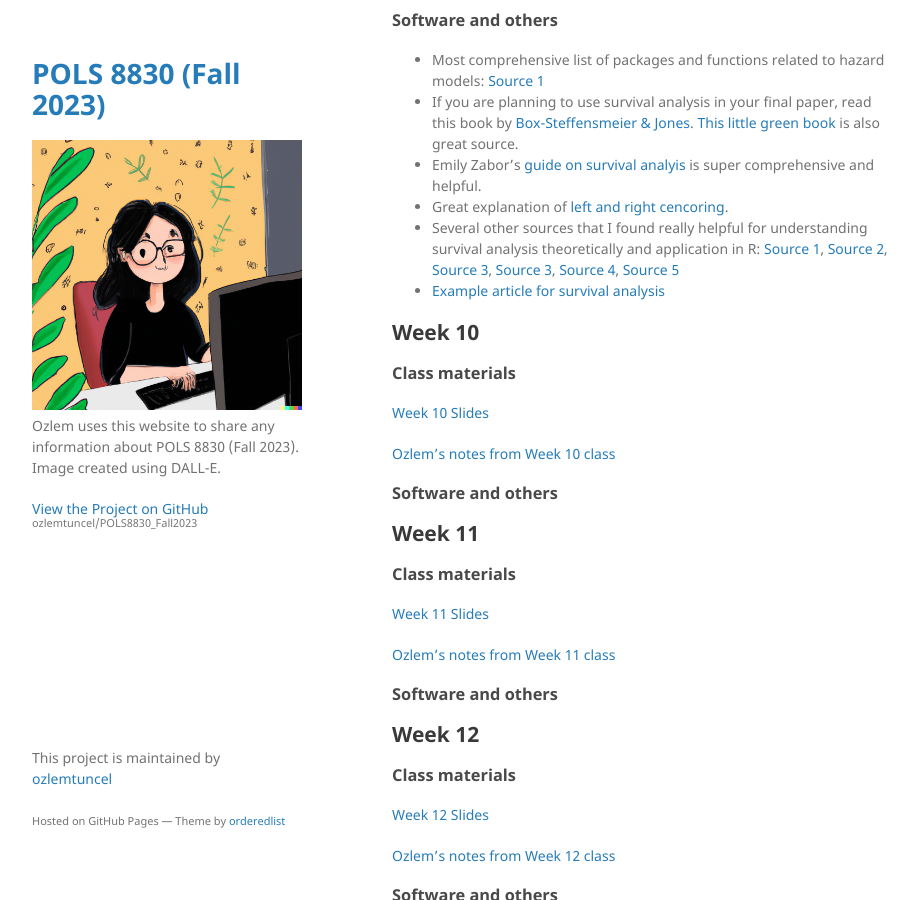
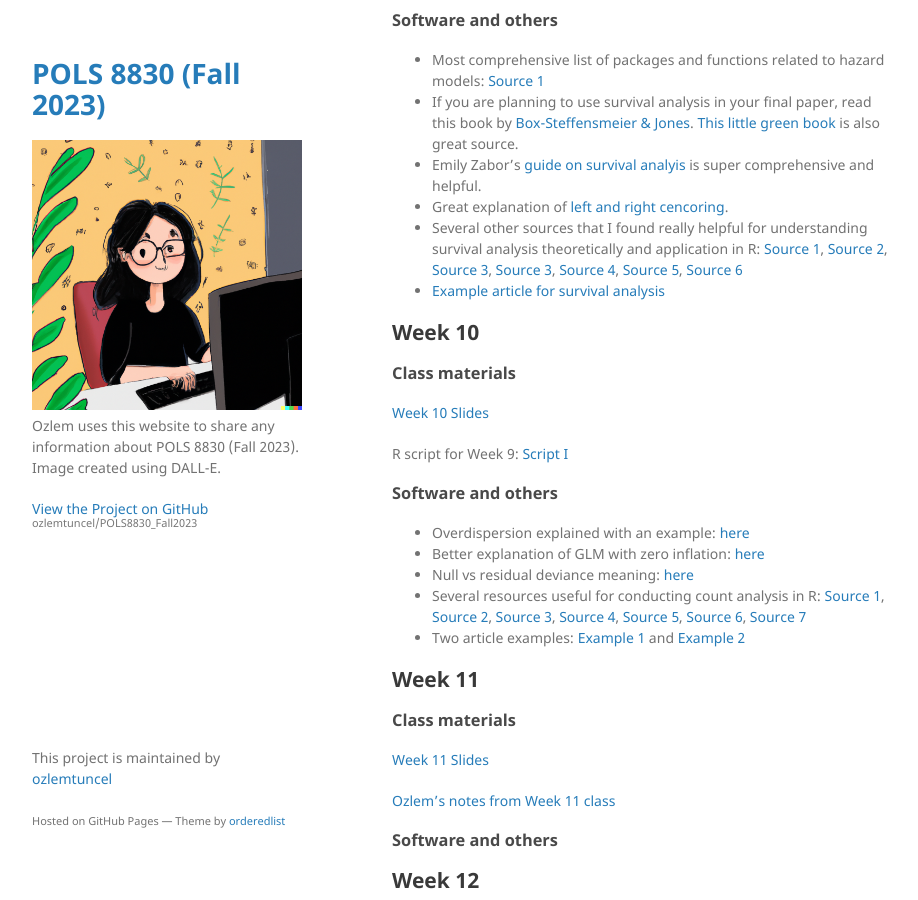
Before and after one commit to ozlemtuncel/POLS8830_Fall2023, a Jekyll site: the page built from index.md, in a window 1280 px wide and 900 px high, scrolled down 4181 px. Shown: the whole window, without its empty margins (178-1096 px from the left). Built offline with Jekyll 4.4.1, drawn with Linux system fonts in a browser that asks for light colours; our own code applies the rules of GitHub Pages for plain Markdown files.

Commit message:
Update index.md
update survival and count week

```diff
--- a/index.md
+++ b/index.md
@@ -142,7 +142,7 @@ R script for Week 8: [Script I](docs/Week8_Multinomial_Models_tidy.R) & [Script
 ## Week 9
 
 ### Class materials
-[Week 9 Slides](docs/10Count.pdf)
+[Week 9 Slides](docs/10Duration.pdf)
 
 R script for Week 9: [Script I](docs/Week9_Hazard_Models_tidy.R)
 
@@ -151,17 +151,22 @@ R script for Week 9: [Script I](docs/Week9_Hazard_Models_tidy.R)
 - If you are planning to use survival analysis in your final paper, read this book by [Box-Steffensmeier & Jones](https://www.cambridge.org/core/books/event-history-modeling/4CD04448EB7CD70B47C8D43FC2AFDE17). [This little green book](https://www.amazon.com/Event-History-Survival-Analysis-Longitudinal-ebook/dp/B00JXZ2XVC/ref=sr_1_11?crid=3LDN0GJFW9I9V&keywords=Survival+Analysis&qid=1697041732&s=digital-text&sprefix=survival+analysis%2Cdigital-text%2C79&sr=1-11) is also great source.
 - Emily Zabor's [guide on survival analyis](https://www.emilyzabor.com/tutorials/survival_analysis_in_r_tutorial.html) is super comprehensive and helpful.
 - Great explanation of [left and right cencoring](https://www.quantics.co.uk/blog/introduction-survival-analysis-clinical-trials/).
-- Several other sources that I found really helpful for understanding survival analysis theoretically and application in R: [Source 1](https://spia.uga.edu/faculty_pages/rbakker/pols8501/OxfordOneNotes.pdf), [Source 2](https://socialsciences.mcmaster.ca/jfox/Books/Companion/appendices/Appendix-Cox-Regression.pdf), [Source 3](https://rpubs.com/auraf285/SurvAnalysisR), [Source 3](https://shariq-mohammed.github.io/files/cbsa2019/1-intro-to-survival.html), [Source 4](http://www.sthda.com/english/wiki/cox-proportional-hazards-model), [Source 5](https://bookdown.org/drki_musa/dataanalysis/survival-analysis-kaplan-meier-and-cox-proportional-hazard-ph-regression.html)
+- Several other sources that I found really helpful for understanding survival analysis theoretically and application in R: [Source 1](https://spia.uga.edu/faculty_pages/rbakker/pols8501/OxfordOneNotes.pdf), [Source 2](https://socialsciences.mcmaster.ca/jfox/Books/Companion/appendices/Appendix-Cox-Regression.pdf), [Source 3](https://rpubs.com/auraf285/SurvAnalysisR), [Source 3](https://shariq-mohammed.github.io/files/cbsa2019/1-intro-to-survival.html), [Source 4](http://www.sthda.com/english/wiki/cox-proportional-hazards-model), [Source 5](https://bookdown.org/drki_musa/dataanalysis/survival-analysis-kaplan-meier-and-cox-proportional-hazard-ph-regression.html), [Source 6](https://www.youtube.com/watch?v=Wo9RNcHM_bs&ab_channel=DATAtab)
 - [Example article for survival analysis](https://journals.sagepub.com/doi/full/10.1177/0022343315618001#fig4-0022343315618001)
 
 ## Week 10
 
 ### Class materials
-[Week 10 Slides](docs/)
+[Week 10 Slides](docs/10Count)
 
-[Ozlem's notes from Week 10 class](docs/week10*.md)
+R script for Week 9: [Script I](docs/Week10_Count_Models_tidy.R)
 
 ### Software and others
+- Overdispersion explained with an example: [here](https://biometry.github.io/APES//LectureNotes/2016-JAGS/Overdispersion/OverdispersionJAGS.html)
+- Better explanation of GLM with zero inflation: [here](https://fukamilab.github.io/BIO202/04-C-zero-data.html)
+- Null vs residual deviance meaning: [here](https://stats.stackexchange.com/questions/108995/interpreting-residual-and-null-deviance-in-glm-r#:~:text=The%20null%20deviance%20shows%20how,when%20the%20predictors%20are%20included.)
+- Several resources useful for conducting count analysis in R: [Source 1](https://rcompanion.org/handbook/J_01.html), [Source 2](https://cran.r-project.org/web/packages/pscl/vignettes/countreg.pdf), [Source 3](https://stats.oarc.ucla.edu/r/dae/poisson-regression/), [Source 4](https://stats.oarc.ucla.edu/r/dae/negative-binomial-regression/), [Source 5](https://francish.net/post/poisson-and-negative-binomial-regression-using-r/), [Source 6](https://stats.oarc.ucla.edu/r/dae/zip/), [Source 7](https://stats.oarc.ucla.edu/r/dae/zinb/)
+- Two article examples: [Example 1](https://journals.sagepub.com/doi/pdf/10.1177/0022343304044474?casa_token=SrE2-J1AMSUAAAAA:KrRmmIyaSPCrQJOb3mOOTda0k2n83iMt23KfnrbgXip5NQ8VD3cB6uwa5A9LdYSBicQ180XGeQw) and [Example 2](https://journals.sagepub.com/doi/full/10.1177/0022343314523027)
 
 ## Week 11
 
```
